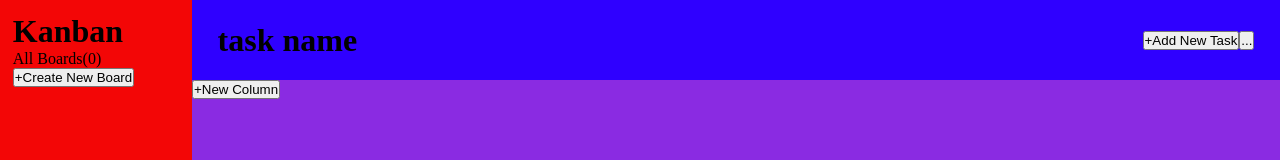
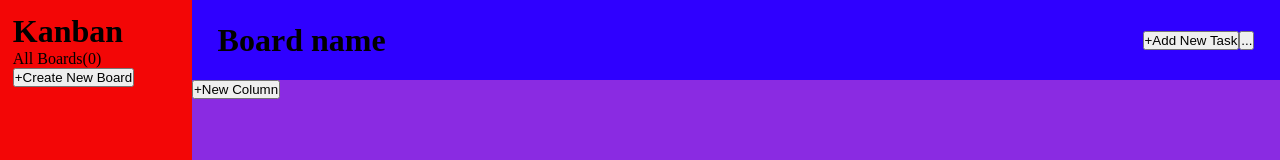
Before and after one commit to LucasBourscheidC/GHPages, a React (Vite) app in the folder FrontendMentor - Projects/kanban-react/: page / in a window 1280 px wide. Shown: the top 160 px of the page. Built offline with nearby package versions, Linux system fonts and the light colour scheme.

Commit message:
Removed unnecessary components

```diff
--- a/FrontendMentor - Projects/kanban-react/src/App.jsx
+++ b/FrontendMentor - Projects/kanban-react/src/App.jsx
@@ -1,20 +1,16 @@
 import { useState } from 'react'
 import reactLogo from './assets/react.svg'
 import viteLogo from '/vite.svg'
-import Header from './components/Header'
-import Sidebar from './components/Sidebar'
+import Home from './components/Home'
 import "./styles/style.css"
 import { Routes } from 'react-router-dom'
-import Board from './components/Board'
 
 function App() {
   const [count, setCount] = useState(0)
 
   return (
     <>
-        <Header />
-        <Sidebar />
-        <Board />
+        <Home />
     </>
   )
 }
--- a/FrontendMentor - Projects/kanban-react/src/Task.js
+++ b/FrontendMentor - Projects/kanban-react/src/Task.js
@@ -1,6 +1,7 @@
 export default class Task{
-    constructor(id,name){
+    constructor(id,name, description){
         this.id = id;
         this.name = name;
+        this.description = description;
     }
 }
--- a/FrontendMentor - Projects/kanban-react/src/components/Board.jsx
+++ /dev/null
@@ -1,10 +0,0 @@
-import { useState } from "react"
-
-export default function Board(){
-
-    return<>
-        <div>
-            <button onClick={null} className="board-button">+New Column</button>
-        </div>
-    </>
-}
--- a/FrontendMentor - Projects/kanban-react/src/components/Header.jsx
+++ /dev/null
@@ -1,12 +0,0 @@
-export default function Header(){
-    return<>
-    <div className="container-header">
-        <h1>task name</h1>
-        <div className="header-container-buttons">
-            <button>+Add New Task</button>
-            <button>...</button>
-        </div>
-    </div>
-
-    </>
-}
--- a/FrontendMentor - Projects/kanban-react/src/components/Sidebar.jsx
+++ b/FrontendMentor - Projects/kanban-react/src/components/Home.jsx
@@ -7,6 +7,9 @@ export default function Header(){
         setBoardsList(prevData => [...prevData, new Board("tarefas")]);
         console.log(boardsList);
         console.log("teste");
+    }
+    const addNewTask = () =>{
+
     }
     return<>
     <div className="container-sidebar">
@@ -26,5 +29,15 @@ export default function Header(){
             <button> <img src="" alt="eye"/> Hide Sidebar</button>
         </div>
     </div>
+    <div className="container-header">
+        <h1>Board name</h1>
+        <div className="header-container-buttons">
+            <button onClick={addNewTask()}>+Add New Task</button>
+            <button>...</button>
+        </div>
+    </div>
+    <div>
+            <button onClick={null} className="board-button">+New Column</button>
+    </div>
     </>
 }
```
